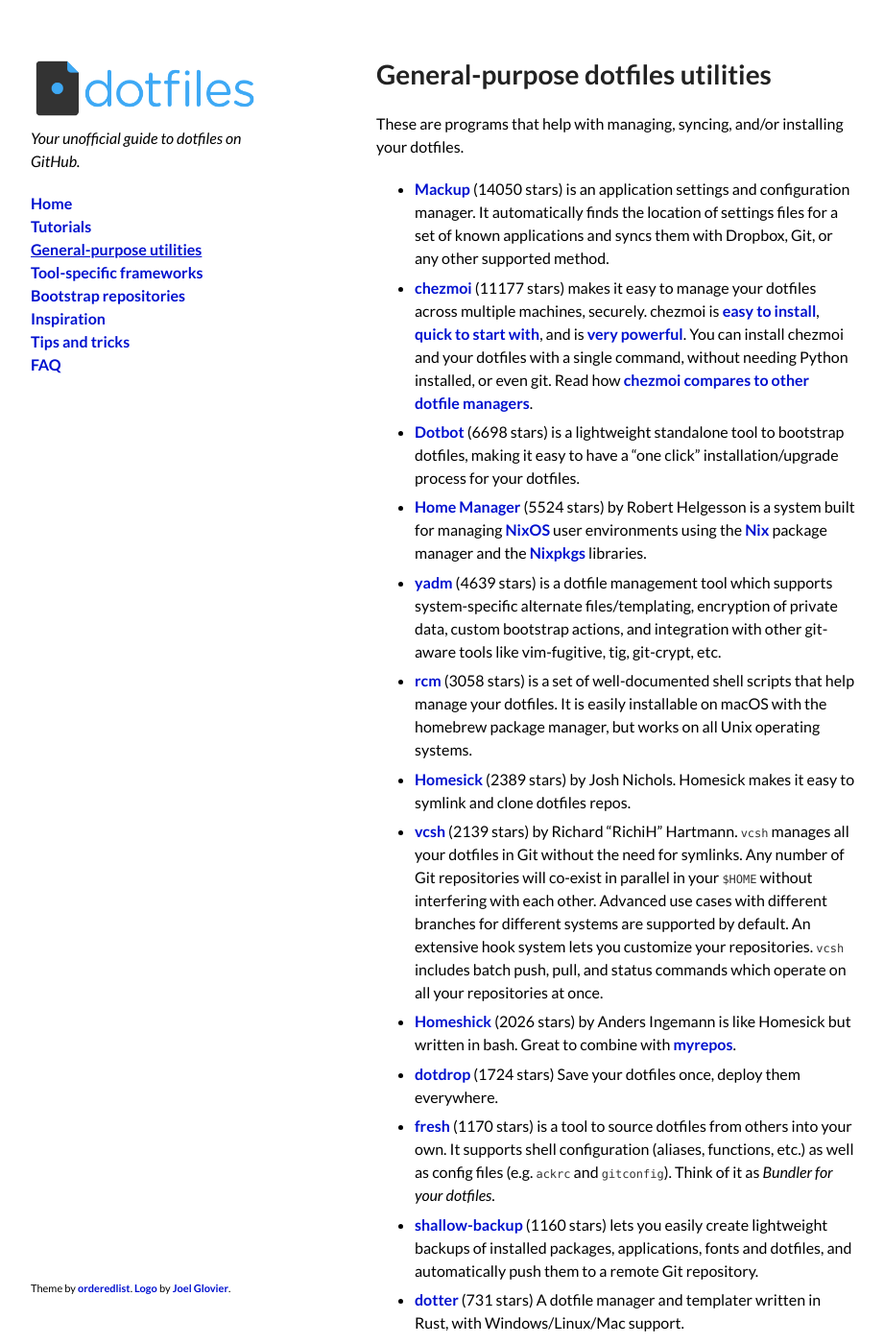
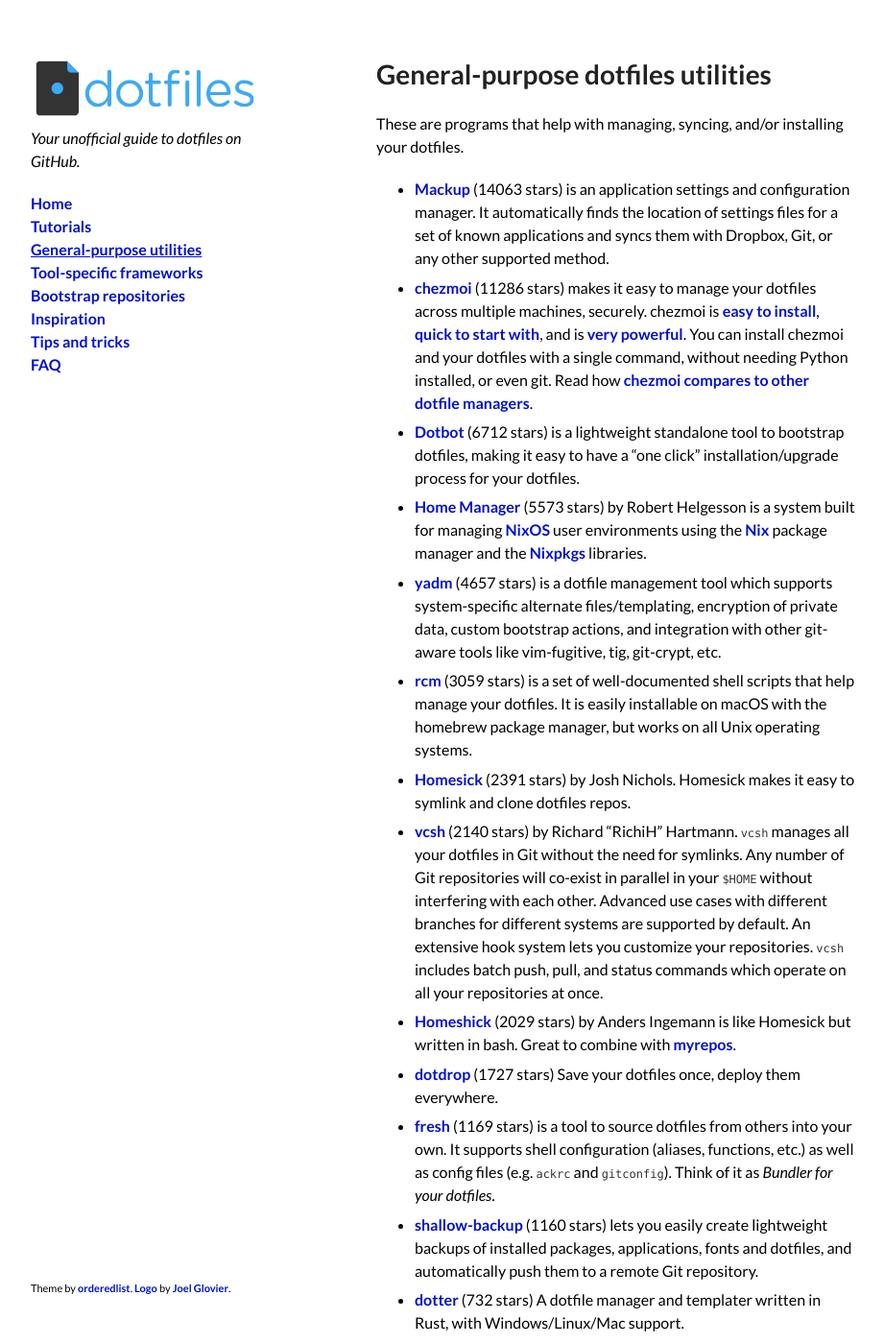
Before and after one commit to dotfiles/dotfiles.github.com, a Jekyll site: the page built from utilities.md, in a window 1280 px wide and 1400 px high. Shown: the whole window at 96% size, without its empty margins (178-1099 px from the left). Built offline with Jekyll 4.4.1, drawn with Linux system fonts in a browser that asks for light colours; comment, search, counter and statistics services are not loaded; some of the changed text lies outside the part shown.

Commit message:
Update star counts

```diff
--- a/_data/utilities.yml
+++ b/_data/utilities.yml
@@ -4,19 +4,19 @@
     popular dotfiles.
   stars: 137
   url: https://github.com/jh3y/kody
-- forks: 13
+- forks: 14
   name: bashdot
   notes: is a minimalist dotfile management framework, written 100% in bash.
   stars: 98
   url: https://github.com/bashdot/bashdot
-- forks: 453
+- forks: 455
   name: chezmoi
   notes: makes it easy to manage your dotfiles across multiple machines, securely.
     chezmoi is [easy to install](https://chezmoi.io/install/), [quick to start with](https://chezmoi.io/quick-start/),
     and is [very powerful](https://www.chezmoi.io/user-guide/setup/). You can install
     chezmoi and your dotfiles with a single command, without needing Python installed,
     or even git. Read how [chezmoi compares to other dotfile managers](https://www.chezmoi.io/comparison-table/).
-  stars: 11177
+  stars: 11286
   url: https://github.com/twpayne/chezmoi
   website: https://chezmoi.io
 - forks: 3
@@ -42,18 +42,18 @@
 - forks: 18
   name: dfm
   notes: is a utility to manage your dotfiles, lightweight and simple.
-  stars: 119
+  stars: 120
   url: https://github.com/justone/dfm
 - forks: 279
   name: Dotbot
   notes: is a lightweight standalone tool to bootstrap dotfiles, making it easy to
     have a "one click" installation/upgrade process for your dotfiles.
-  stars: 6698
+  stars: 6712
   url: https://github.com/anishathalye/dotbot
-- forks: 105
+- forks: 104
   name: dotdrop
   notes: Save your dotfiles once, deploy them everywhere.
-  stars: 1724
+  stars: 1727
   url: https://github.com/deadc0de6/dotdrop
 - forks: 31
   name: dotfiler
@@ -74,7 +74,7 @@
   name: dotgit
   notes: by Kobus van Schoor. A comprehensive and versatile dotfiles manager which
     helps to synchronize your dotfiles between multiple computers and devices.
-  stars: 161
+  stars: 162
   url: https://github.com/kobus-v-schoor/dotgit
 - forks: 2
   name: dotsecrets
@@ -120,13 +120,13 @@
   notes: is a tool to source dotfiles from others into your own. It supports shell
     configuration (aliases, functions, etc.) as well as config files (e.g. `ackrc`
     and `gitconfig`). Think of it as _Bundler for your dotfiles_.
-  stars: 1170
+  stars: 1169
   url: https://github.com/freshshell/fresh
 - forks: 37
   name: Ghar
   notes: by Brandon Philip. Ghar is a standalone Python script for managing Git repos
     symlinked into your home.
-  stars: 268
+  stars: 267
   url: https://github.com/philips/ghar
 - exempt: true
   name: GNU Stow
@@ -140,12 +140,12 @@
     you. Homely also has a clever Automatic Cleanup feature and good tutorials.
   stars: 45
   url: https://github.com/phodge/homely
-- forks: 1510
+- forks: 1518
   name: Home Manager
   notes: by Robert Helgesson is a system built for managing [NixOS](https://nixos.org)
     user environments using the [Nix](https://nixos.org/nix/) package manager and
     the [Nixpkgs](https://nixos.org/nixpkgs/) libraries.
-  stars: 5524
+  stars: 5573
   url: https://github.com/nix-community/home-manager
 - forks: 23
   name: Homemaker
@@ -158,12 +158,12 @@
   name: Homeshick
   notes: by Anders Ingemann is like Homesick but written in bash. Great to combine
     with [myrepos](https://web.archive.org/web/20200904205236/https://waiting-for-dev.github.io/blog/2014/05/04/distributable-and-organized-dotfiles-with-homeshick-and-mr/).
-  stars: 2026
+  stars: 2029
   url: https://github.com/andsens/homeshick
 - forks: 133
   name: Homesick
   notes: by Josh Nichols. Homesick makes it easy to symlink and clone dotfiles repos.
-  stars: 2389
+  stars: 2391
   url: https://github.com/technicalpickles/homesick
 - name: myrepos
   notes: is a tool to manage all your version control repositories at once.
@@ -175,14 +175,14 @@
     Dotfiles are treated as packages that coexist together seamlessly and can be fully
     controlled and synced across different systems. There is a wide range of packages
     already available in the [Official Pearl Hub](https://github.com/pearl-hub).
-  stars: 225
+  stars: 224
   url: https://github.com/pearl-core/pearl
 - forks: 131
   name: rcm
   notes: is a set of well-documented shell scripts that help manage your dotfiles.
     It is easily installable on macOS with the homebrew package manager, but works
     on all Unix operating systems.
-  stars: 3058
+  stars: 3059
   url: https://github.com/thoughtbot/rcm
 - forks: 249
   name: shallow-backup
@@ -190,17 +190,17 @@
     fonts and dotfiles, and automatically push them to a remote Git repository.
   stars: 1160
   url: https://github.com/alichtman/shallow-backup
-- forks: 12
+- forks: 13
   name: stowsh
   notes: is a clone of GNU Stow written in bash with minimal dependencies.
-  stars: 93
+  stars: 94
   url: https://github.com/mikepqr/stowsh
 - name: summon
   notes: is a Bash tool that shares basically the same concept as Stow but with some
     key differences that are more suitable to the deploy of dotfiles.
   stars: 2
   url: https://gitlab.com/semente/summon
-- forks: 119
+- forks: 120
   name: vcsh
   notes: by Richard "RichiH" Hartmann. `vcsh` manages all your dotfiles in Git without
     the need for symlinks. Any number of Git repositories will co-exist in parallel
@@ -208,14 +208,14 @@
     branches for different systems are supported by default. An extensive hook system
     lets you customize your repositories. `vcsh` includes batch push, pull, and status
     commands which operate on all your repositories at once.
-  stars: 2139
+  stars: 2140
   url: https://github.com/RichiH/vcsh
-- forks: 175
+- forks: 176
   name: yadm
   notes: is a dotfile management tool which supports system-specific alternate files/templating,
     encryption of private data, custom bootstrap actions, and integration with other
     git-aware tools like vim-fugitive, tig, git-crypt, etc.
-  stars: 4639
+  stars: 4657
   url: https://github.com/TheLocehiliosan/yadm
   website: https://yadm.io/
 - forks: 9
@@ -232,21 +232,21 @@
     multiple hosts, supports variable symlink targets and is infinitely hackable.
   stars: 4
   url: https://github.com/igordertigor/yadoma
-- forks: 39
+- forks: 40
   name: dotter
   notes: A dotfile manager and templater written in Rust, with Windows/Linux/Mac support.
-  stars: 731
+  stars: 732
   url: https://github.com/SuperCuber/dotter
 - forks: 62
   name: dotfiles
   notes: Dotfile management made easy. Written in Python (available on PyPI) by Jon
     Bernard.
-  stars: 570
+  stars: 571
   url: https://github.com/jbernard/dotfiles
-- forks: 44
+- forks: 43
   name: comtrya
   notes: configuration Management for Localhost / dotfiles.
-  stars: 418
+  stars: 422
   url: https://github.com/comtrya/comtrya
   website: https://www.comtrya.dev/
 - forks: 8
@@ -267,10 +267,10 @@
     the job (rsync, git, Dropbox, Tresorit, ...)
   stars: 7
   url: https://github.com/loicrouchon/symly
-- forks: 917
+- forks: 918
   name: Mackup
   notes: is an application settings and configuration manager. It automatically finds
     the location of settings files for a set of known applications and syncs them
     with Dropbox, Git, or any other supported method.
-  stars: 14050
+  stars: 14063
   url: https://github.com/lra/mackup
```
Also changed, not shown: _data/bootstrap.yml (+5 -5 lines), _data/frameworks.yml (+45 -45 lines), _data/inspiration.yml (+28 -28 lines).
